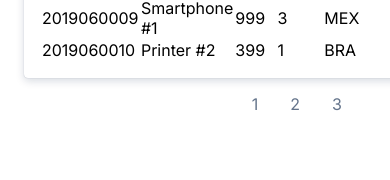
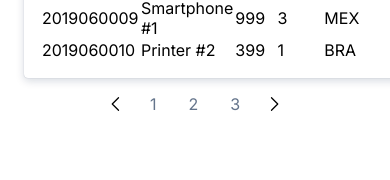
Before and after one commit to idkngrid/rtb-house-test, a React (Vite) app: page / in a window 390 px wide. Shown: the part 1246-1426 px from the top of the page. Built offline with nearby package versions, Linux system fonts and the light colour scheme.

Commit message:
Add pagination buttons and styles

```diff
--- a/src/components/Pagination/Pagination.module.css
+++ b/src/components/Pagination/Pagination.module.css
@@ -3,7 +3,14 @@
     gap: 1rem;
     list-style: none;
     justify-content: end;
+    align-items: center;
     padding: 1rem;
+}
+
+@media screen and (max-width: 768px) {
+    .pagination {
+        justify-content: center;
+    }
 }
 
 .page__link {
@@ -14,7 +21,12 @@
 
 }
 
-.page__link:focus {
+.page__link:focus,
+.page__link:active {
     background-color: #3B82F6;
     color: #FFFFFF;
 }
+
+.page__icon {
+    cursor: pointer;
+}
--- a/src/components/Pagination/index.jsx
+++ b/src/components/Pagination/index.jsx
@@ -1,3 +1,6 @@
+import { CaretRight, CaretLeft } from 'phosphor-react';
+import { useState } from 'react';
+
 import styles from './Pagination.module.css';
 
 export function Pagination({ ordersPerPage, totalOrders, onHandlePagination }) {
@@ -10,6 +13,7 @@
     return (
         <nav>
             <ul className={styles.pagination}>
+                <CaretLeft size={20} className={styles.page__icon} />
                 {pageNumbers.map(number => (
                     <li key={number} className={styles.page__item}>
                         <a href="#" className={styles.page__link} onClick={() => onHandlePagination(number)}>
@@ -17,6 +21,7 @@
                         </a>
                     </li>
                 ))}
+                <CaretRight size={20} className={styles.page__icon} />
             </ul>
         </nav>
     )
```
